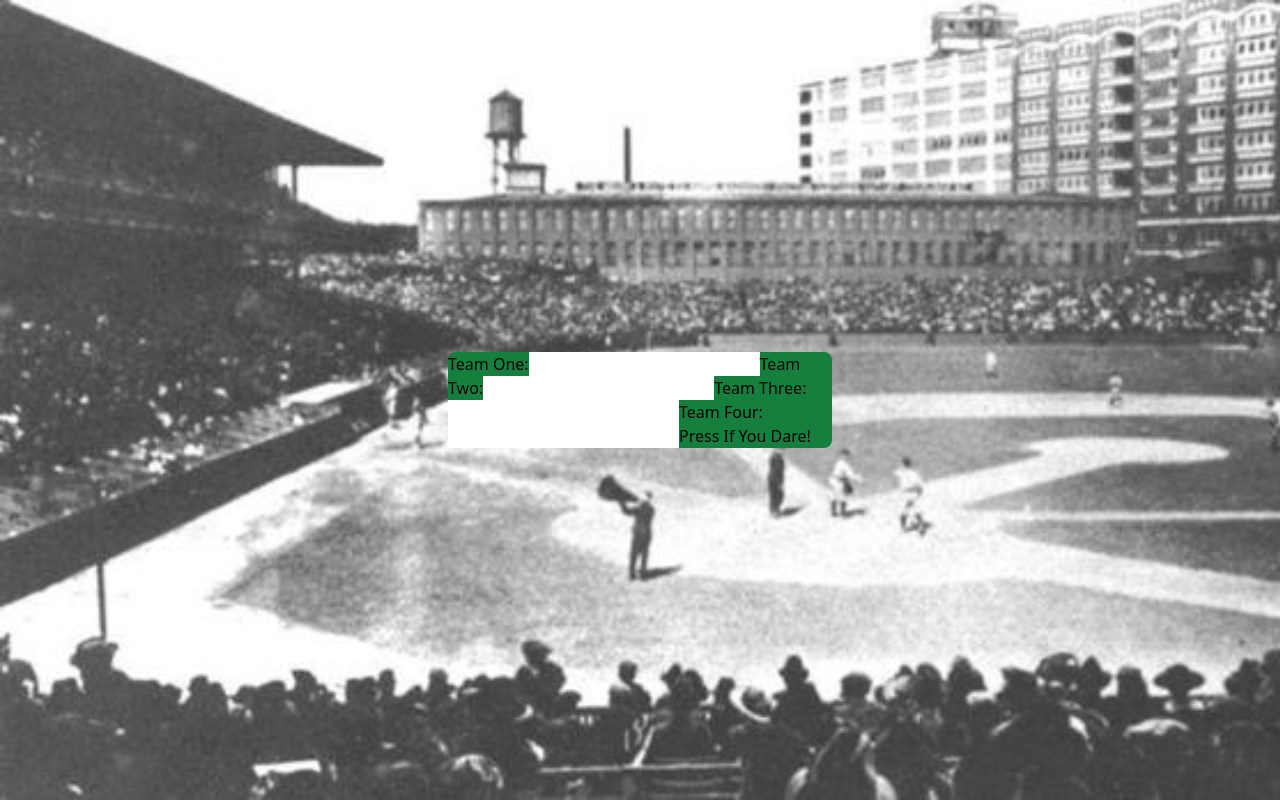
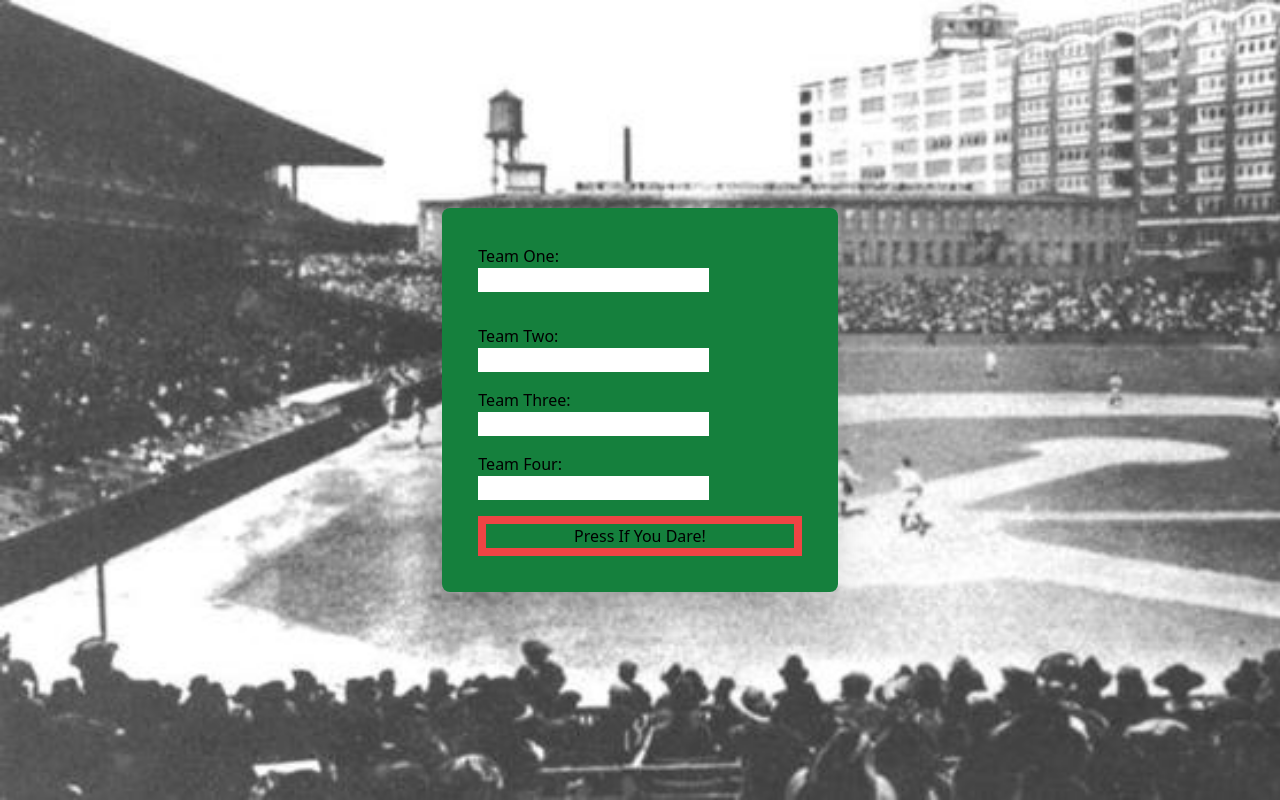
Before and after one commit to kilted2000/BaseballTrip, a React (Vite) app in the folder roadtripHelper/: page / in a window 1280 px wide. Built offline with nearby package versions, Linux system fonts and the light colour scheme.

Commit message:
update styling with tailwind classes

```diff
--- a/roadtripHelper/src/App.css
+++ b/roadtripHelper/src/App.css
@@ -4,7 +4,7 @@ body{
   background-color: slategrey;
   /* background-image: url(./assets/stadium.jpg); */
 }
-input{
+ input{
   margin: 15px;
 }
 button{
--- a/roadtripHelper/src/App.jsx
+++ b/roadtripHelper/src/App.jsx
@@ -48,9 +48,9 @@ function App() {
   };
 
   return (
-    <div className="bg-[url('./assets/stadium.jpg')] bg-cover bg-no-repeat h-dvh flex justify-center justify-items-center items-center">
-      <form onSubmit={handleSubmit} className="rounded-lg bg-green-700 w-96 bg-no-repeat ">
-        <label>
+    <div className="bg-[url('./assets/stadium.jpg')] bg-cover bg-no-repeat h-dvh flex justify-center justify-items-center items-center  ">
+      <form onSubmit={handleSubmit} className="rounded-lg bg-green-700  bg-no-repeat p-9 shadow-2xl space-y-4 grid grid-rows-2">
+        <label className="w-1/2">
           Team One:
           <input
             type="text"
@@ -58,7 +58,7 @@ function App() {
             onChange={(e) => setTeamOne(e.target.value)}
           />
         </label>
-        <label>
+        <label className="w-1/2">
           Team Two:
           <input
             type="text"
@@ -66,7 +66,7 @@ function App() {
             onChange={(e) => setTeamTwo(e.target.value)}
           />
         </label>
-        <label>
+        <label className="w-1/2">
           Team Three:
           <input
             type="text"
@@ -74,7 +74,7 @@ function App() {
             onChange={(e) => setTeamThree(e.target.value)}
           />
         </label>
-        <label>
+        <label className="w-1/2">
           Team Four:
           <input
             type="text"
@@ -96,7 +96,7 @@ function App() {
             onChange={(e) => setDateTwo(e.target.value)}
           />
         </label> */}
-        <button type="submit" className="border-neutral-50">Press If You Dare!</button>
+        <button type="submit" className="border-8 border-red-500 ">Press If You Dare!</button>
       </form>
       <div id='result'>
         {results.length > 0 && results.map(result => (
```
Also changed, not shown: 1 other file (tests, documents, lock files or other folders).
